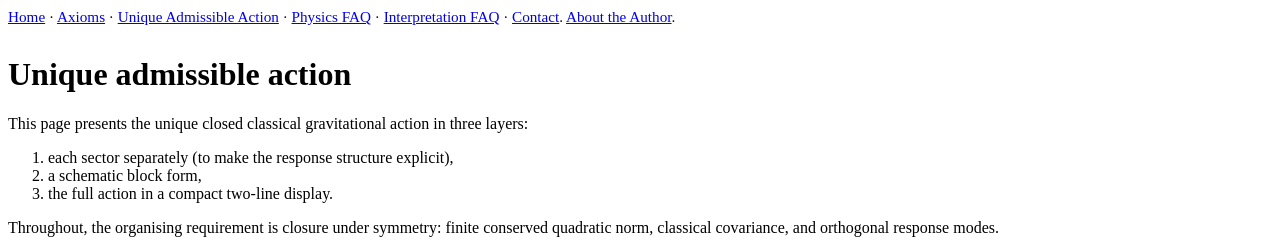
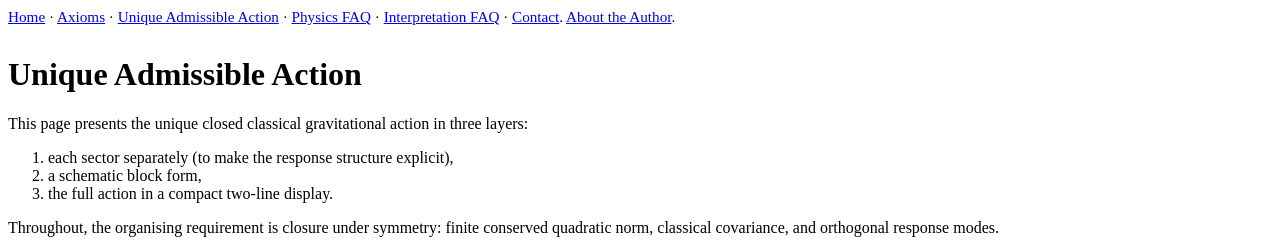
Before and after one commit to ananke-research/ananke-theorem, a Jekyll site: the page built from pages/Unique Admissible Action.md, in a window 1280 px wide and 900 px high. Shown: the top 251 px of the window. Built offline with Jekyll 4.4.1, drawn with Linux system fonts in a browser that asks for light colours.

```diff
--- a/pages/Unique Action.md
+++ b/pages/Unique Admissible Action.md
@@ -4,7 +4,7 @@ title: Unique Admissible Action
 permalink: /pages/action/
 ---
 
-# Unique admissible action
+# Unique Admissible Action
 
 This page presents the unique closed classical gravitational action in three layers:
 
```
